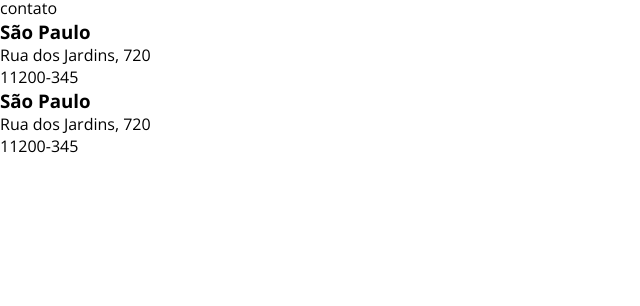
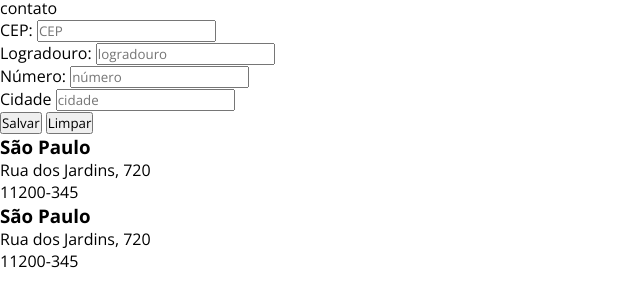
Before and after one commit to Rafaelse6/DsViaCep, a plain HTML site: page projeto-viacep/index.html in a window 1280 px wide. Shown: the part 36-342 px from the top of the page, without its empty margins (0-640 px from the left). Drawn offline with nearby package versions, Linux system fonts and the light colour scheme.

Commit message:
HTML form

```diff
--- a/projeto-viacep/index.html
+++ b/projeto-viacep/index.html
@@ -22,7 +22,30 @@
         </nav>
         <main>
             <section id="form-section">
-
+                <div>
+                    <form name="newAddress">
+                        <div>
+                            <label for="cep">CEP:</label>
+                            <input name="cep" id="cep" type="text" placeholder="CEP">
+                        </div>
+                        <div>
+                            <label for="street">Logradouro:</label>
+                            <input name="street" id="street" type="text" placeholder="logradouro">
+                        </div>
+                        <div>
+                            <label for="number">Número:</label>
+                            <input name="number" id="number" type="text" placeholder="número">
+                        </div>
+                        <div>
+                            <label for="cidade">Cidade</label>
+                            <input name="cidade" id="cidade" type="text" placeholder="cidade">
+                        </div>
+                        <div>
+                            <button type="submit">Salvar</button>
+                            <button>Limpar</button>
+                        </div>
+                    </form>
+                </div>
             </section>
             <section id="list-section">
                 <div>
```
